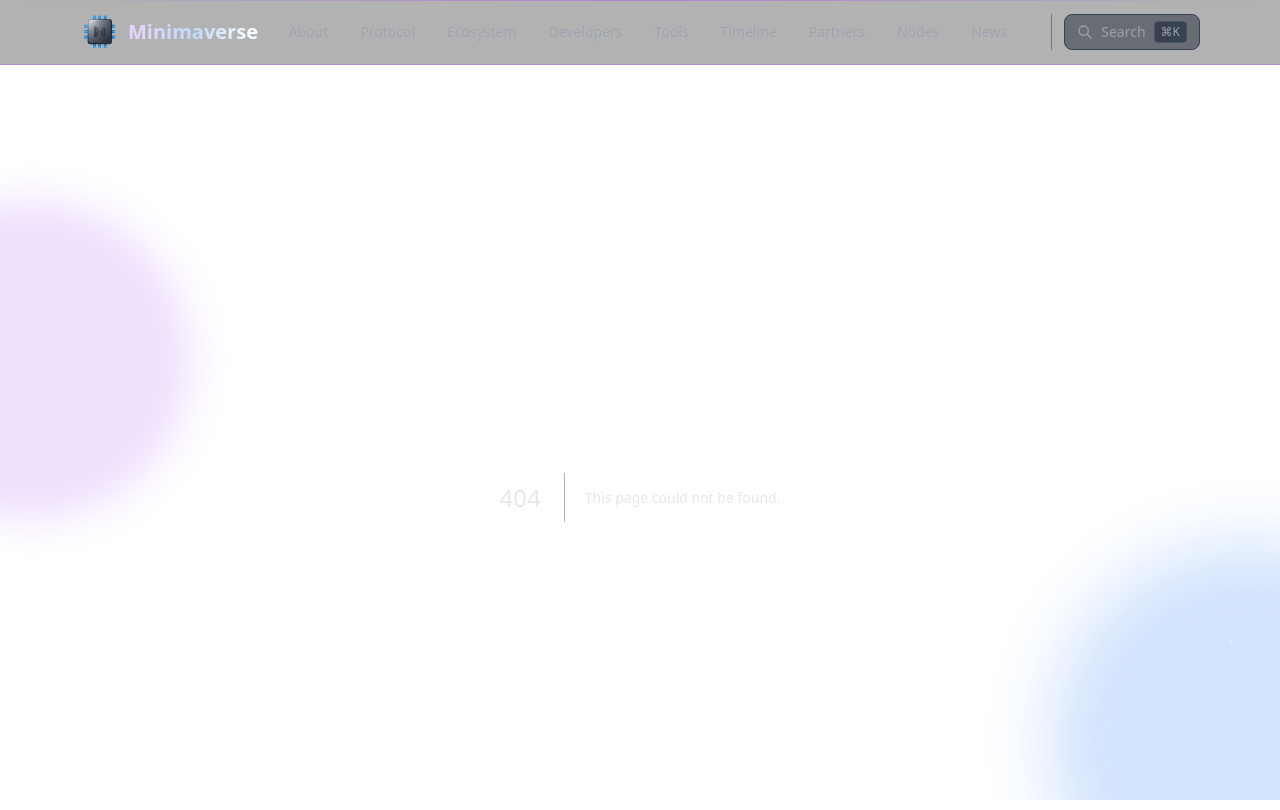
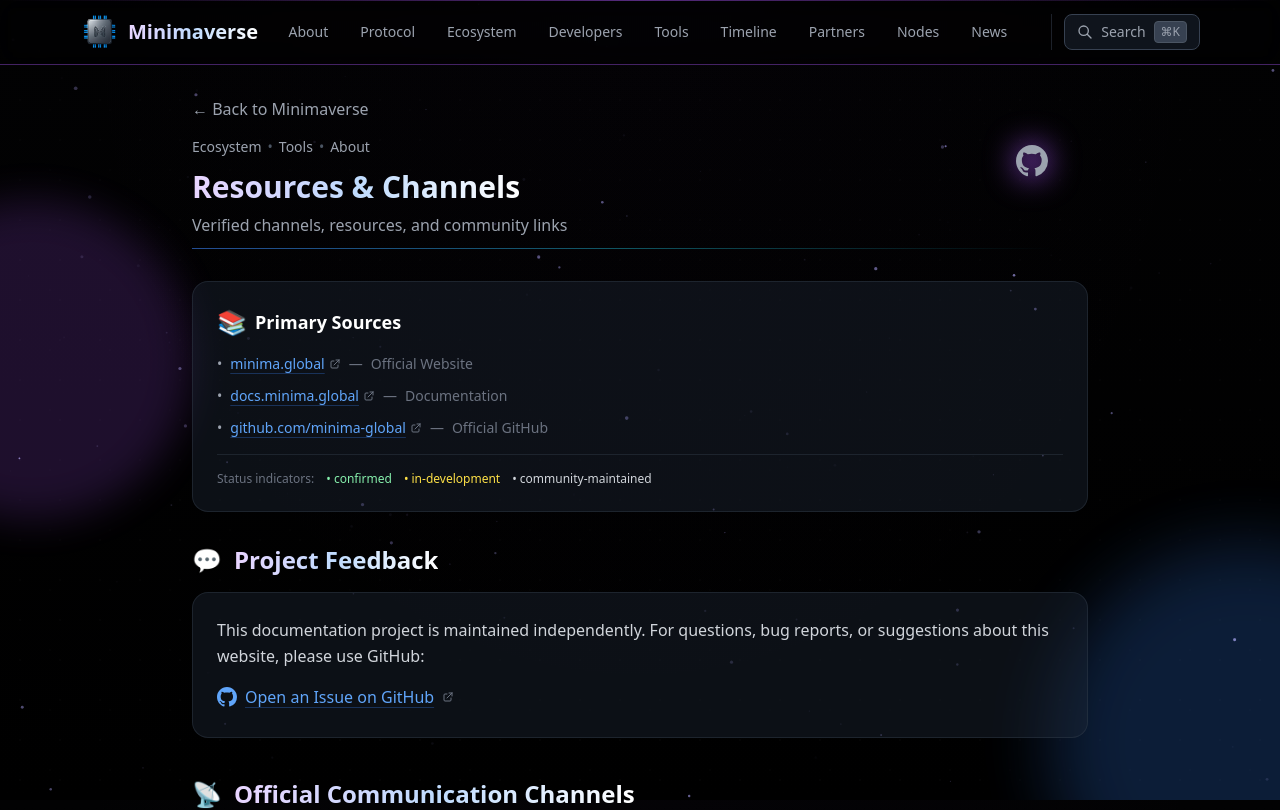
Before and after one commit to KuA1bo/minimaverse-site, a Next.js app: page /resources in a window 1280 px wide. Before the commit this address had no page. Shown: the top 810 px of the page. Built offline with nearby package versions, Linux system fonts and the light colour scheme.

Commit message:
fix: update file path comment in resources/page.tsx

```diff
--- a/src/app/links/page.tsx
+++ b/src/app/resources/page.tsx
@@ -1,7 +1,7 @@
-// src/app/links/page.tsx
-// Useful Links page - verified channels and resources for Minima Protocol
+// src/app/resources/page.tsx
+// Resources & Channels page - verified channels and resources for Minima Protocol
 // Updated: Removed "Active" badge from crowdfunding card for cleaner neutral tone, date May 18, 2026
-// Polished: minimal structural cleanup, status legend in Primary Sources [19.05.2026]
+// Polished: minimal structural cleanup, status legend in Primary Sources, renamed page title to "Resources & Channels" [19.05.2026]
 
 import Link from 'next/link';
 import JsonLd from '@/components/JsonLd';
@@ -65,7 +65,7 @@ const StatusBadge = ({ status, reducedGlow = false }: { status: 'confirmed' | 'i
 const structuredData = {
   "@context": "https://schema.org",
   "@type": "CollectionPage",
-  "name": "Minima Protocol Useful Links & Resources",
+  "name": "Minima Protocol Resources & Channels",
   "description": "Verified channels, documentation, market data, and community resources for Minima Protocol.",
   "url": "https://minimaverse.com/links",
   "isPartOf": {
@@ -112,7 +112,7 @@ export default function LinksPage() {
 
             <h1 className="text-3xl font-bold text-white mb-2">
               <span className="bg-gradient-to-r from-purple-200 via-blue-200 to-white bg-clip-text text-transparent">
-                Useful Links
+                Resources & Channels
               </span>
             </h1>
             <p className="text-gray-400">Verified channels, resources, and community links</p>
```
